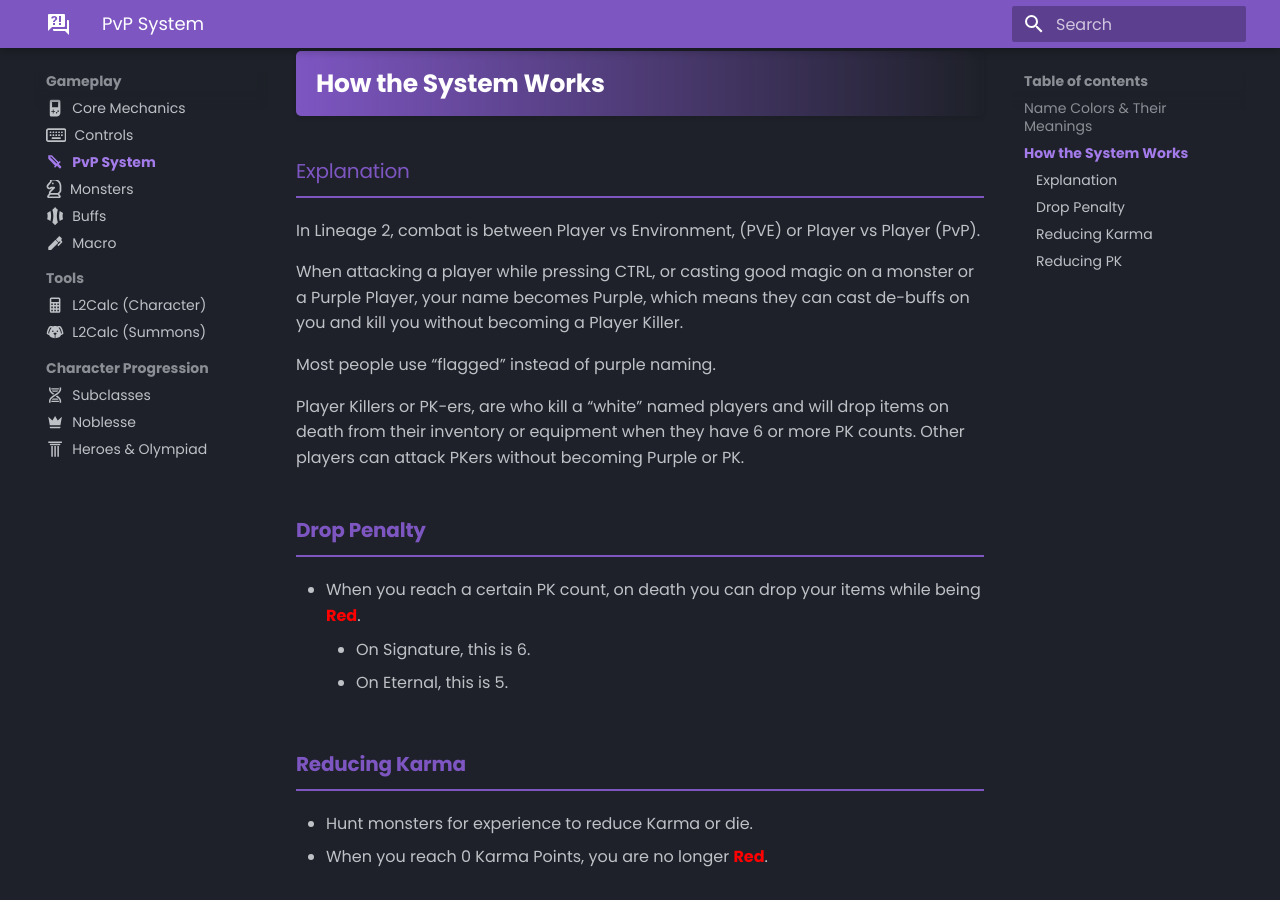
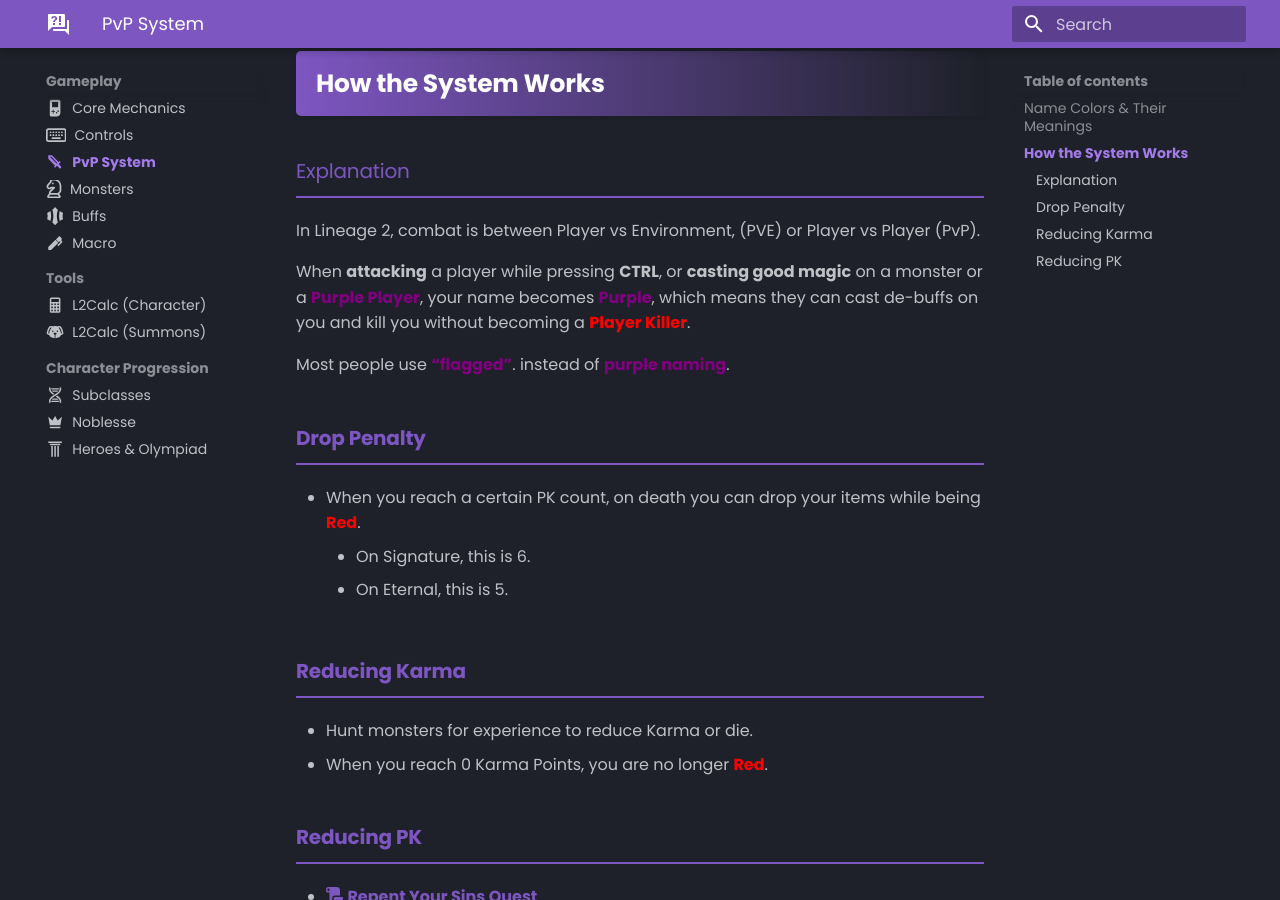
Before and after one commit to tab1-web/faq, an MkDocs documentation site: the page built from docs/gameplay/pvp-system.md, in a window 1280 px wide and 900 px high, scrolled down 706 px. Built offline with MkDocs 1.6.1 and Material for MkDocs 9.7.7, drawn with Linux system fonts in a browser that asks for light colours; some web fonts are replaced.

Commit message:
coloring pvp sytem

```diff
--- a/docs/gameplay/pvp-system.md
+++ b/docs/gameplay/pvp-system.md
@@ -16,11 +16,9 @@
 
 In Lineage 2, combat is between Player vs Environment, (PVE) or Player vs Player (PvP).
 
-When attacking a player while pressing CTRL, or casting good magic on a monster or a Purple Player, your name becomes Purple, which means they can cast de-buffs on you and kill you without becoming a Player Killer.
+When **attacking** a player while pressing **CTRL**, or **casting good magic** on a monster or a **Purple Player**{style="color: purple;"}, your name becomes **Purple**{style="color: purple;"}, which means they can cast de-buffs on you and kill you without becoming a **Player Killer**{style="color: red;"}.
 
-Most people use “flagged” instead of purple naming.
-
-Player Killers or PK-ers, are who kill a “white” named players and will drop items on death from their inventory or equipment when they have 6 or more PK counts. Other players can attack PKers without becoming Purple or PK.
+Most people use **“flagged”**{style="color: purple;"}. instead of **purple naming**{style="color: purple;"}.
 
 ### **Drop Penalty**
 - When you reach a certain PK count, on death you can drop your items while being **Red**{: style="color:red;"}.
```
